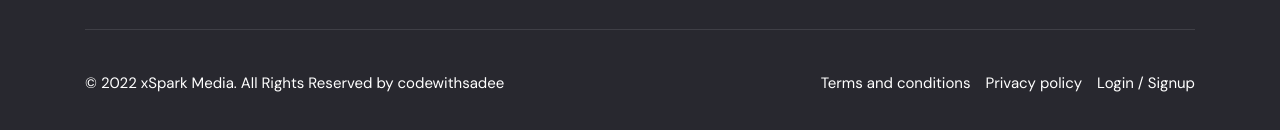
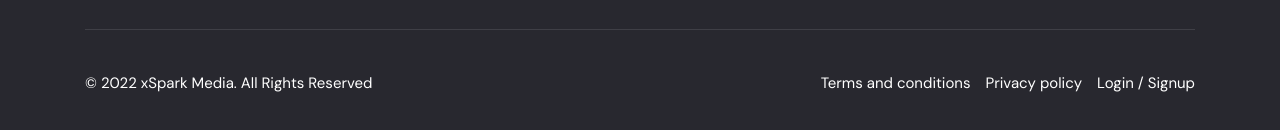
Before and after one commit to Mukilanc/xSparkMediaNew, a plain HTML site: page index.html in a window 1280 px wide. Shown: the part 6168-6298 px from the top of the page. Drawn offline with nearby package versions, Linux system fonts and the light colour scheme.

Commit message:
Update index.html

```diff
--- a/index.html
+++ b/index.html
@@ -931,7 +931,7 @@
       <div class="footer-bottom">
 
         <p class="copyright">
-          &copy; 2022 xSpark Media. All Rights Reserved by codewithsadee
+          &copy; 2022 xSpark Media. All Rights Reserved
         </p>
 
         <ul class="footer-bottom-list">
```
